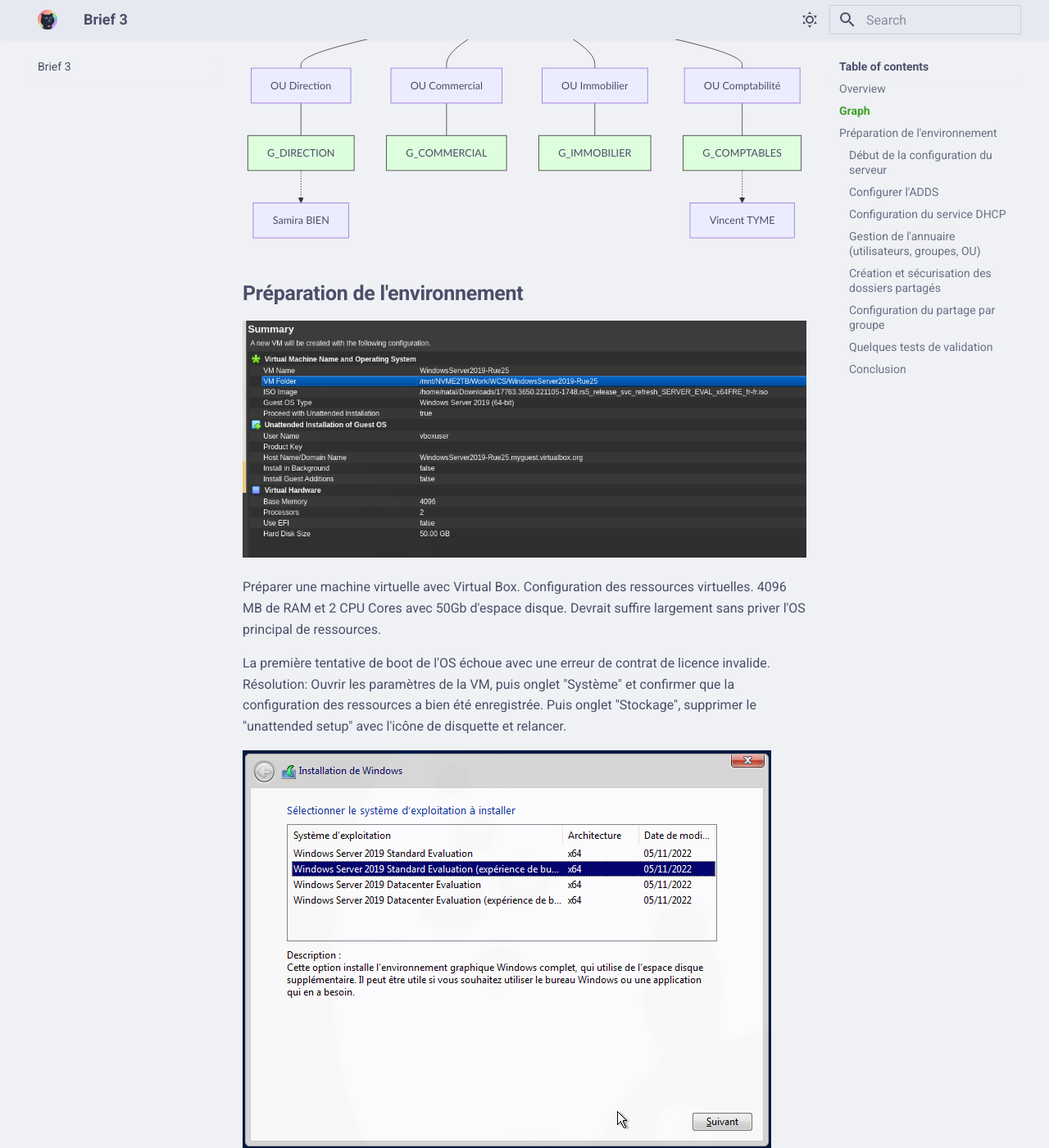
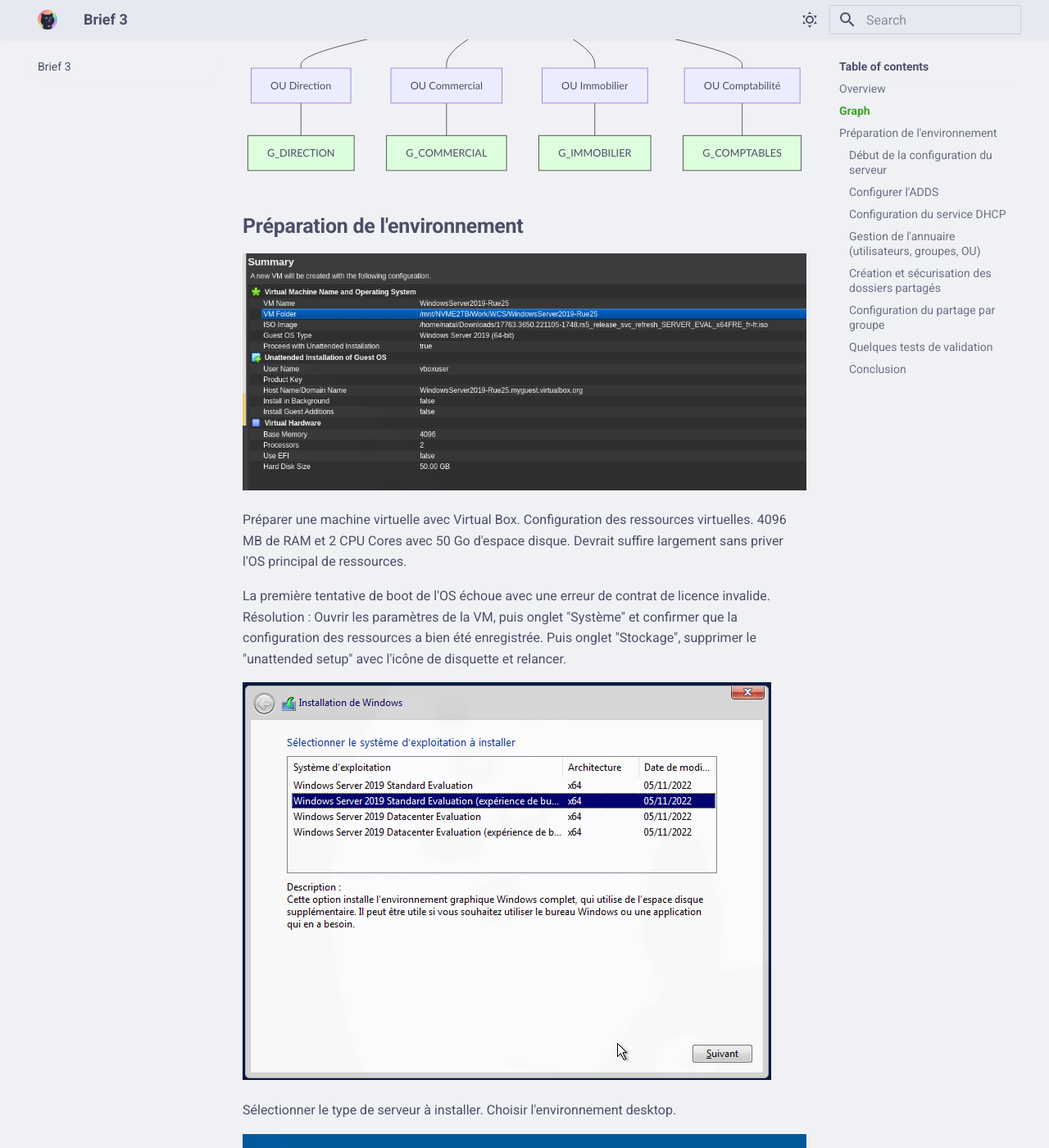
Before and after one commit to Natalshadow/SOHO, an MkDocs documentation site: the page built from docs/brief3.md, in a window 1280 px wide and 1400 px high, scrolled down 649 px. Shown: the whole window at 82% size. Built offline with MkDocs 1.6.1 and Material for MkDocs 9.7.7, drawn with Linux system fonts in a browser that asks for light colours; some of the changed text lies outside the part shown.

Commit message:
Correction
* Correction orthographique
* Passage sous Antidote
* Peer reviewed

```diff
--- a/docs/brief3.md
+++ b/docs/brief3.md
@@ -39,10 +39,6 @@
     OU_IMM --- G_IMM
     OU_CPTA --- G_CPTA
 
-    %% Exemple d'utilisateurs (facultatif pour la lisibilité)
-    G_DIR -.-> Samira[Samira BIEN]
-    G_CPTA -.-> Vincent[Vincent TYME]
-
     %% Style pour différencier les types d'objets
     style Domaine fill:#f96,stroke:#333,stroke-width:2px
     style G_DIR fill:#dfd,stroke:#333
@@ -54,11 +50,11 @@
 ![Résumé VM](/assets/vm-summary.png)
 
 Préparer une machine virtuelle avec Virtual Box. Configuration des  ressources virtuelles.
-4096 MB de RAM et 2 CPU Cores avec 50Gb d'espace disque. Devrait suffire largement sans priver l'OS principal de ressources.
+4096 MB de RAM et 2 CPU Cores avec 50 Go d'espace disque. Devrait suffire largement sans priver l'OS principal de ressources.
 
 
 La première tentative de boot de l'OS échoue avec une erreur de contrat de licence invalide.
-Résolution: Ouvrir les paramètres de la VM, puis onglet "Système" et confirmer que la configuration des ressources a bien été enregistrée.
+Résolution : Ouvrir les paramètres de la VM, puis onglet "Système" et confirmer que la configuration des ressources a bien été enregistrée.
 Puis onglet "Stockage", supprimer le "unattended setup" avec l'icône de disquette et relancer.
 
 ![ServerSelectionSetup.png](/assets/ServerSelectionSetup.png)
@@ -138,7 +134,7 @@
 
 
 ![NomDomaine_et_DNS](assets/20260118142418.png)
-Vérifier que le nom de domaine s'est bien propagé et qu'on retrouve l'ip du serveur.
+Vérifier que le nom de domaine s'est bien propagé et qu'on retrouve l'IP du serveur.
 
 Laisser la page de configuration Server WINS vide.
 Activer l'étendue qu'on vient de configurer.
@@ -171,7 +167,7 @@
 Dans des environnements de plus grande taille, une modification globale de la nomenclature peut s’avérer complexe à mettre en œuvre une fois la production démarrée.
 
 
-Ajouter les utilisateurs à leurs groupes de sécurité respectifs:
+Ajouter les utilisateurs à leurs groupes de sécurité respectifs :
 ![UtilisateursDansGroupes](assets/20260118153424.png)
 
 Une fois terminé, vérifier que les utilisateurs appartiennent bien à leur groupe.
```
Also changed, not shown: other parts of docs/brief3.md (+3 -3 lines).
